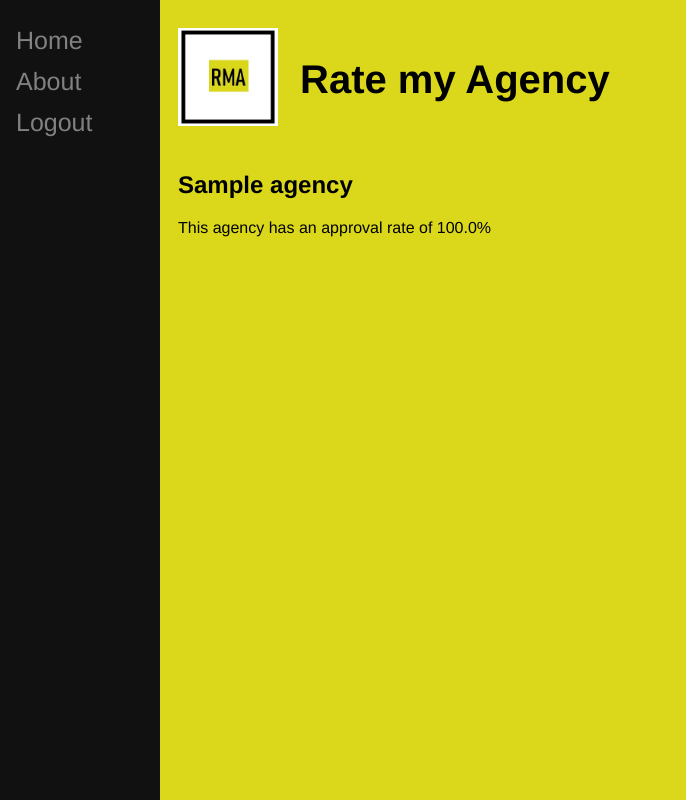
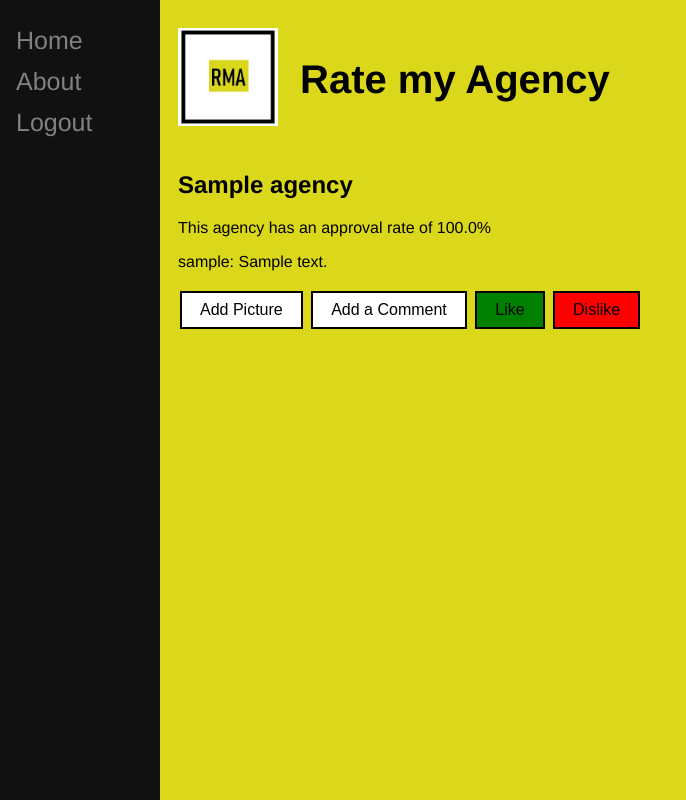
Before and after one commit to Keldeth/rate_my_agency_project, a Django app: a page that uses templates/rate_my_agency/agency.html in a window 1280 px wide. Shown: the whole page, without its empty margins (0-686 px from the left). Run offline with Django 3.2, Linux system fonts and the light colour scheme; a user stored in the database is signed in; tables that the repository leaves empty hold one stand-in row (values such as "Sample post").

Commit message:
Set up blank buttons in agency page for users and showing comments

```diff
--- a/rate_my_agency/models.py
+++ b/rate_my_agency/models.py
@@ -59,6 +59,8 @@ class Agency(models.Model):
     def __str__(self):
         return self.user.username
 
+
+
 # I've written this as being one individual like/dislike rating, left by one person.
 # Hence why it's linked through a foreign key to one agency profile; I thought we could
 # average out all the individual ratings on the actual profile page rather than store a % in the DB?
@@ -72,5 +74,7 @@ class Comment(models.Model):
     tenant = models.ForeignKey(Tenant, on_delete=models.CASCADE)
     agency = models.ForeignKey(Agency, on_delete=models.CASCADE)
 
+
+
 # Left out toStrings of rating and agency as unsure of syntax.
 # Should they read "USER1 commented on AGENCY1"?
--- a/rate_my_agency/urls.py
+++ b/rate_my_agency/urls.py
@@ -7,7 +7,6 @@ urlpatterns = [
     path('', views.index, name='index'),
     path('about/', views.about, name='about'),
     path('city/<slug:city_name_slug>/', views.show_city, name='show_city'),
-    path('add_comment/', views.add_comment, name='add_comment'),
     path('register/', views.register, name='register'),
     path('register/tenant/', views.register_tenant, name='register_tenant'),
     path('register/agency/', views.register_agency, name='register_agency'),
@@ -15,4 +14,5 @@ urlpatterns = [
     path('logout/', views.user_logout, name='logout'),
     path('agency/<slug:agency_name_slug>/',
          views.show_agency, name='show_agency'),
+    path('agency/<slug:agency_name_slug>/add_comment/', views.add_comment, name='add_comment')
     ]
--- a/rate_my_agency/views.py
+++ b/rate_my_agency/views.py
@@ -5,7 +5,7 @@ from django.contrib.auth import authenticate, login, logout
 from django.http import HttpResponse
 from django.urls import reverse
 from django.shortcuts import redirect
-from .forms import UserForm, CommentForm, TenantForm, AgencyForm
+from .forms import UserForm, RatingForm, CommentForm, TenantForm, AgencyForm
 from .models import City, Agency, Tenant, Comment, Rating
 from .filters import AgencyFilter
 
@@ -97,6 +97,22 @@ def show_city(request, city_name_slug):
         context_dict['cities'] = None
         context_dict['agencies'] = None
 
+    form = RatingForm()
+
+    if request.method == 'POST':
+        form = RatingForm(request.POST)
+
+        if form.is_valid():
+            if agency:
+                rating = form.save(commit=False)
+                rating.agency = agency
+                rating.tenant = tenant
+                rating.save()
+            form.save(commit=True)
+            return redirect('/rate_my_agency/')
+        else:
+            print(form.errors)
+
     return render(request, 'rate_my_agency/city.html', context=context_dict)
 
 def show_agency(request, agency_name_slug):
@@ -107,15 +123,18 @@ def show_agency(request, agency_name_slug):
         agency = Agency.objects.get(slug=agency_name_slug)
         context_dict['agency'] = agency
         context_dict['approval'] = findRating(agency)
+        context_dict['tenants'] = Tenant.objects.all()
+        context_dict['comments'] = Comment.objects.filter(agency=agency)
 
     except Agency.DoesNotExist:
         context_dict['agency'] = None
 
     return render(request, 'rate_my_agency/agency.html', context=context_dict)
 
-def add_comment(request ,agency_profile_name):
+def add_comment(request ,agency_name_slug):
     try:
-        agency = AgencyProfile.objects.get(agency=agency_profile_name)
+        agency = Agency.objects.get(slug=agency_name_slug)
+
     except Agency.DoesNotExist:
         agency = None
 
@@ -131,7 +150,7 @@ def add_comment(request ,agency_profile_name):
             if agency:
                 comment = form.save(commit=False)
                 comment.agency = agency
-                #comment.tenant = ???
+                "comment.tenant = tenant "
                 comment.save()
             form.save(commit=True)
             return redirect('/rate_my_agency/')
@@ -139,6 +158,7 @@ def add_comment(request ,agency_profile_name):
             print(form.errors)
     context_dict = {'form':form, 'agency':agency}
     return render(request, 'rate_my_agency/add_comment.html', context=context_dict)
+
 
 
 def register(request):
--- a/static/css/base.css
+++ b/static/css/base.css
@@ -46,6 +46,44 @@ a:active{colour:red; font-family:"Helvetica";}
   color: white;
 }
 
+.like {
+  background-color: green;
+  border: 2px solid black;
+  color: black;
+  padding: 8px 18px;
+  text-align: center;
+  text-decoration: none;
+  display: inline-block;
+  font-size: 16px;
+  margin: 4px 2px;
+  transition-duration: 0.4s;
+  cursor: pointer;
+}
+
+.like:hover {
+	background-color: green;
+	color: white;
+}
+
+.dislike {
+  background-color: red;
+  border: 2px solid black;
+  color: black;
+  padding: 8px 18px;
+  text-align: center;
+  text-decoration: none;
+  display: inline-block;
+  font-size: 16px;
+  margin: 4px 2px;
+  transition-duration: 0.4s;
+  cursor: pointer;
+}
+
+.dislike:hover {
+	background-color: red;
+	color: white;
+}
+
 .register {
   background-color: white;
   border: 2px #DC2819;
--- a/templates/rate_my_agency/agency.html
+++ b/templates/rate_my_agency/agency.html
@@ -13,7 +13,22 @@
 	{% if agency %}
 		<h2>{{ agency.agencyName }}</h2>
 		<p>This agency has an approval rate of {{ approval }}%</p>
+		{% for comment in comments %}
+			<p>{{ comment.tenant }}: {{ comment.commentText }} <br /></p>
+		{% endfor %}
 	{% else %}
 		<strong>Sorry, this is not an agency registered with us</strong>
 	{% endif %}
+	{% if user.is_authenticated %}
+		{% if agency.user == user %}
+         <button class="button" type="submit">Add Picture</button>
+		{% endif %}
+		{% for tenant in tenants %}
+			{% if tenant.user == user %}
+			<button class="button" type="submit">Add a Comment</button>
+			<button class="like" type="submit">Like</button>
+			<button class="dislike" type="submit">Dislike</button>
+			{% endif %}
+		{% endfor %}
+	{% endif %}
 {% endblock %}
```
Also changed, not shown: rate_my_agency/forms.py (+14 -1 lines), templates/rate_my_agency/add_comment.html (+4 -5 lines).
